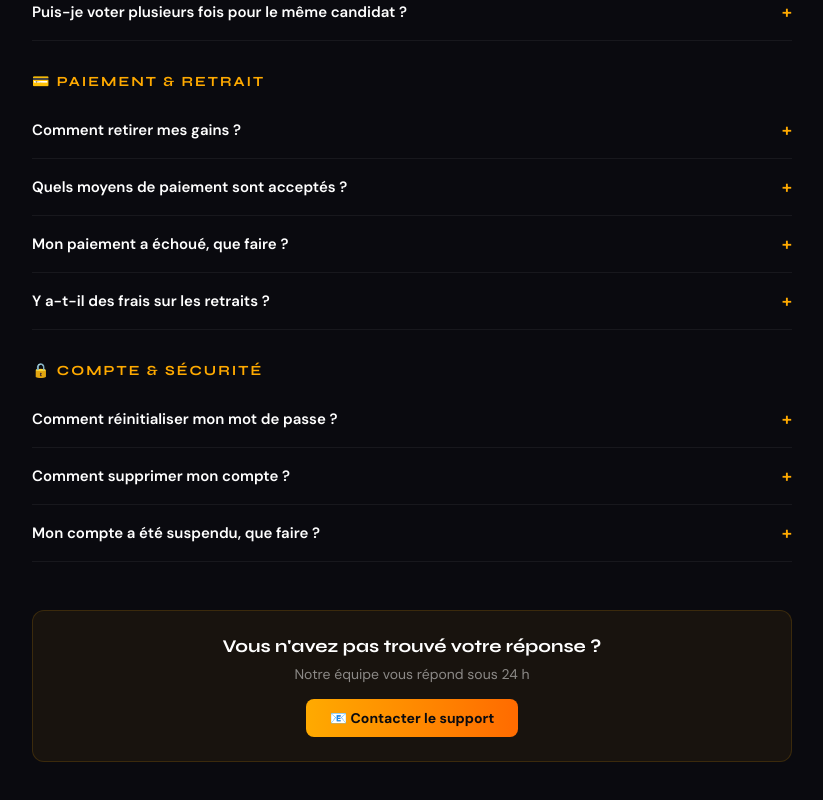
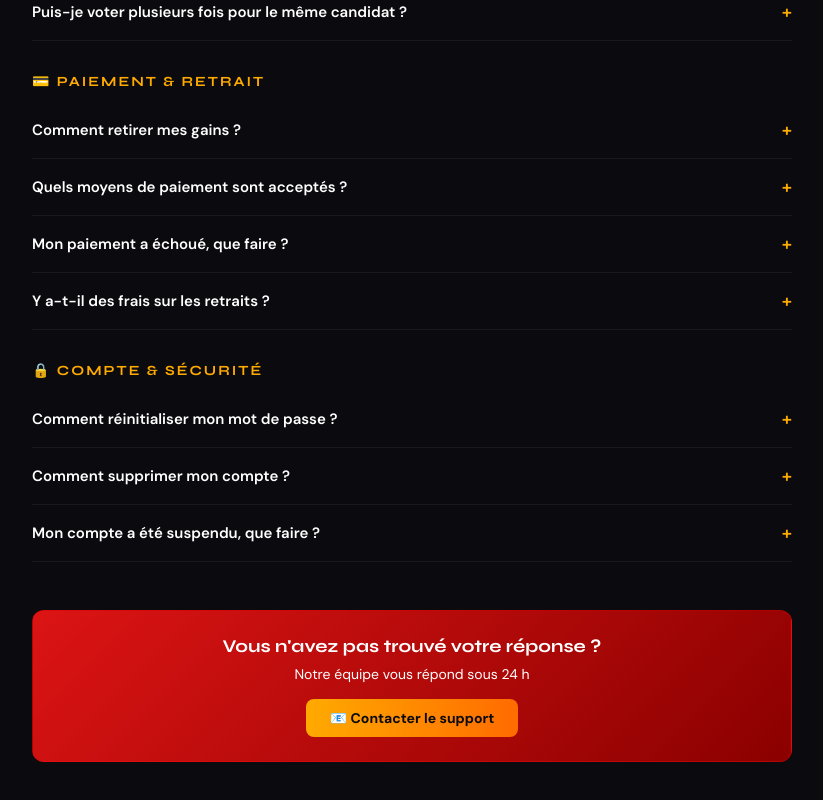
Before and after one commit to africa-dancing/diki-diki, a Next.js app in the folder frontend/: page /faq in a window 1280 px wide. Shown: the part 1208-2008 px from the top of the page, without its empty margins (228-1051 px from the left). Built offline with nearby package versions, Linux system fonts and the light colour scheme.

Commit message:
style: contact box en rouge gradient

```diff
--- a/frontend/app/faq/page.tsx
+++ b/frontend/app/faq/page.tsx
@@ -23,7 +23,7 @@ const s: Record<string, React.CSSProperties> = {
   item:    { borderBottom: '1px solid rgba(255,255,255,0.06)', overflow: 'hidden' },
   q:       { width: '100%', background: 'none', border: 'none', color: '#fff', fontFamily: "'DM Sans', sans-serif", fontSize: 15, fontWeight: 600, textAlign: 'left' as const, padding: '16px 0', cursor: 'pointer', display: 'flex', justifyContent: 'space-between', alignItems: 'center' },
   a:       { fontSize: 14, lineHeight: 1.8, color: 'rgba(232,224,208,0.8)', padding: '0 0 16px' },
-  contact: { background: 'rgba(255,170,0,0.06)', border: '1px solid rgba(255,170,0,0.15)', borderRadius: 12, padding: '24px', marginTop: 48, textAlign: 'center' as const },
+  contact: { background: 'linear-gradient(135deg, #DC1414, #8B0000)', border: '1px solid rgba(255,0,0,0.3)', borderRadius: 12, padding: '24px', marginTop: 48, textAlign: 'center' as const },
   ctaBtn:  { display: 'inline-block', marginTop: 12, background: `linear-gradient(90deg,${OR},${OR2})`, color: '#0a0a0f', fontWeight: 700, fontSize: 14, padding: '10px 24px', borderRadius: 8, textDecoration: 'none' },
 };
 
@@ -135,8 +135,8 @@ export default function FAQPage() {
         ))}
 
         <div style={s.contact}>
-          <p style={{ fontFamily: "'Syne', sans-serif", fontWeight: 700, fontSize: 18, color: '#fff', margin: '0 0 8px' }}>Vous n'avez pas trouvé votre réponse ?</p>
-          <p style={{ color: 'rgba(255,255,255,0.5)', fontSize: 14, margin: '0 0 4px' }}>Notre équipe vous répond sous 24 h</p>
+          <p style={{ fontFamily: "'Syne', sans-serif", fontWeight: 700, fontSize: 18, color: '#ffffff', margin: '0 0 8px' }}>Vous n'avez pas trouvé votre réponse ?</p>
+          <p style={{ color: 'rgb(255, 255, 255)', fontSize: 14, margin: '0 0 4px' }}>Notre équipe vous répond sous 24 h</p>
           <a href="mailto:support@dikidiki.com" style={s.ctaBtn}>📧 Contacter le support</a>
         </div>
       </div>
```
